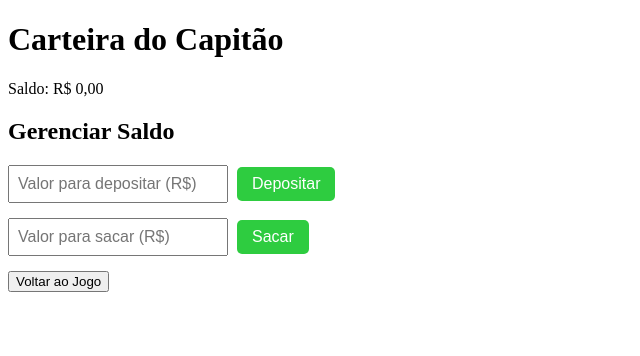
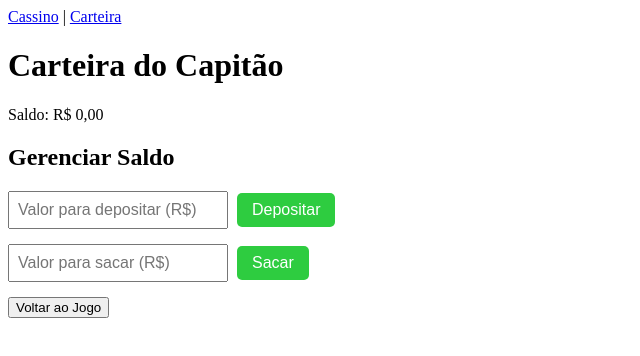
Before and after one commit to randomuser0398/TesteUpload2, a plain HTML site: page carteira.html in a window 1280 px wide. Shown: the whole page, without its empty margins (0-640 px from the left). Drawn offline with Linux system fonts and the light colour scheme.

Commit message:
Update carteira.html

```diff
--- a/carteira.html
+++ b/carteira.html
@@ -7,6 +7,10 @@
     <link rel="stylesheet" href="style.css">
 </head>
 <body>
+<nav>
+    <a href="index.html">Cassino</a> |
+    <a href="carteira.html">Carteira</a>
+</nav>
     <div class="container">
         <h1>Carteira do Capitão</h1>
 
```
